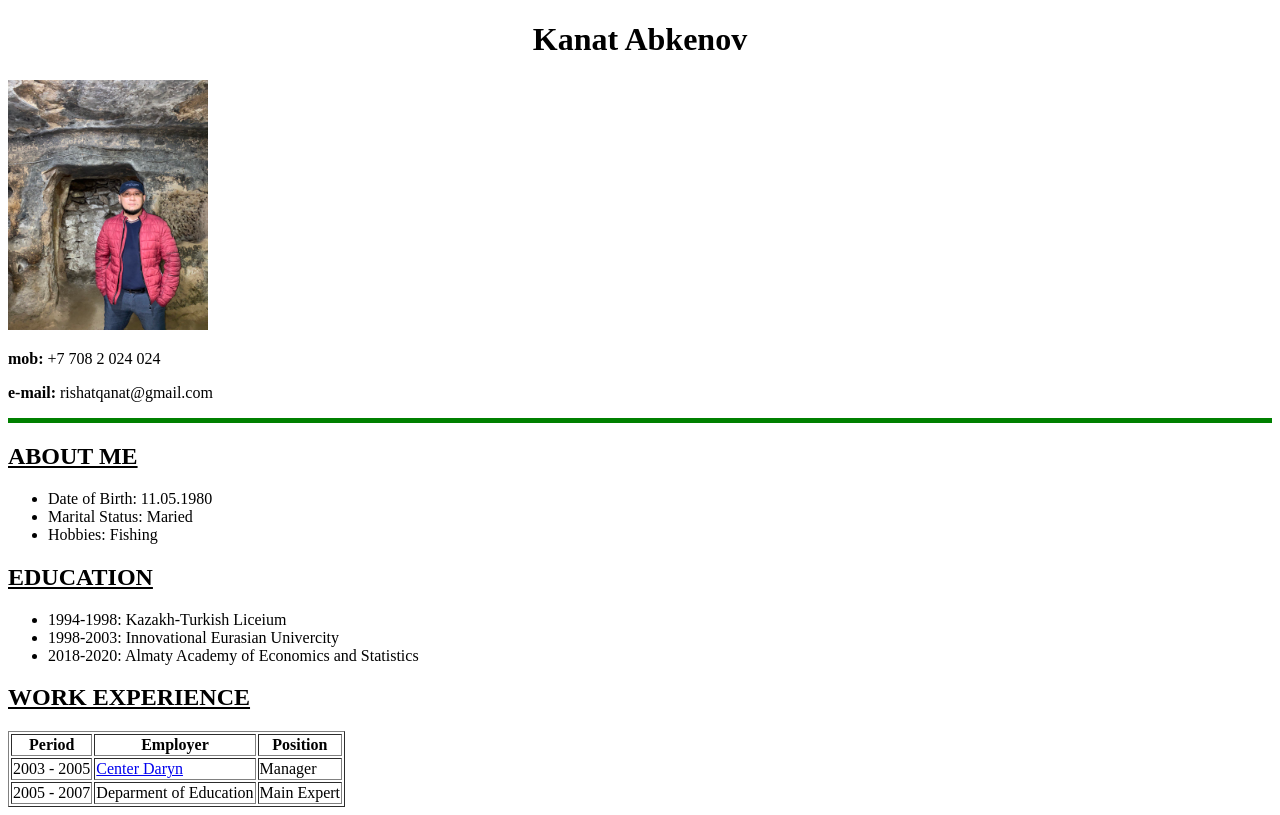
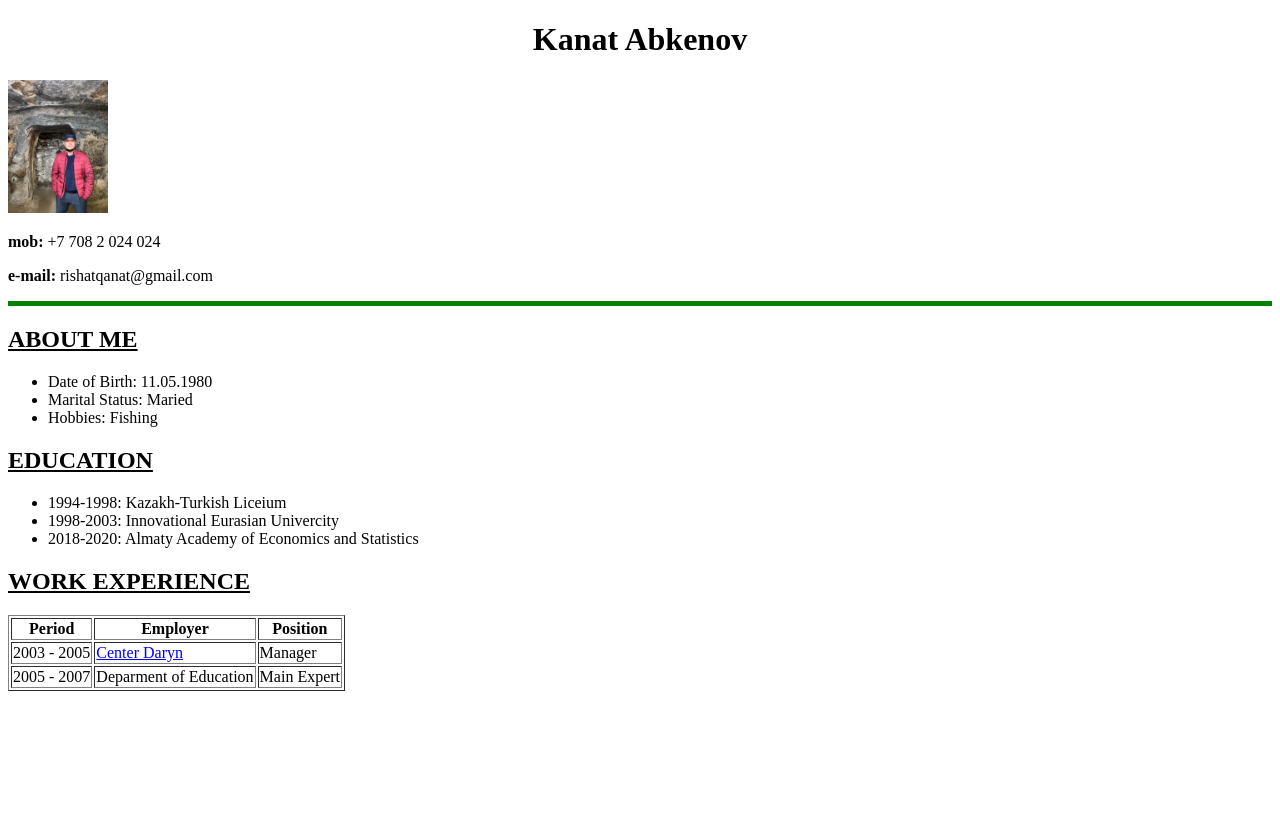
Before and after one commit to QanatRishat/CV, a plain HTML site: page cv.html in a window 1280 px wide. Drawn offline with Linux system fonts and the light colour scheme.

Commit message:
Added a picture to CV

```diff
--- a/cv.html
+++ b/cv.html
@@ -6,7 +6,7 @@
 </head>
 <body>
   <h1 title="Абкенов Канат Токтарович"> <center>Kanat Abkenov</center></h1>
-  <img with="100" src="\photo1668702597.jpeg" width="200" height="250">
+  <img with="100" src="photo1668702597.jpeg" width="100" alt="Kanat Abkenov">
   <p title="Мобильный телефон"><strong>mob:</strong> +7 708 2 024 024 </p>
   <p title="Электронный адрес"><strong>e-mail:</strong> rishatqanat@gmail.com</p>
     <hr size="5" color="green">
```
